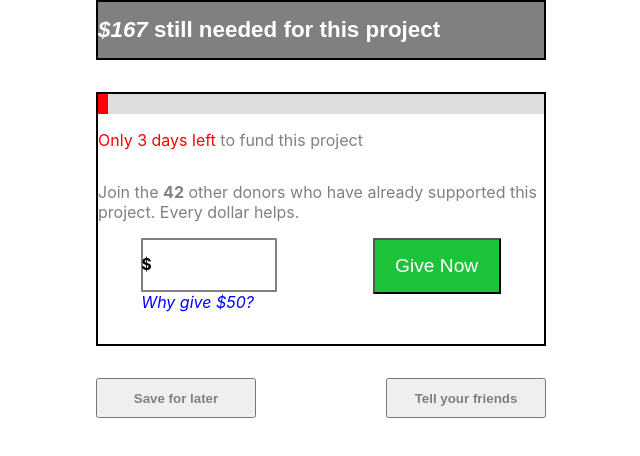
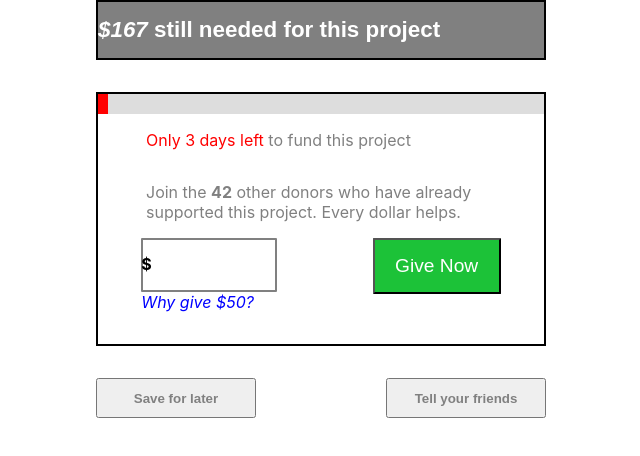
Before and after one commit to stanciuradu/donation-widget, a React (Create React App) app: page / in a window 1280 px wide. Shown: the top 456 px of the page, without its empty margins (319-959 px from the left). Built offline with nearby package versions, Linux system fonts and the light colour scheme.

Commit message:
Add some margins

```diff
--- a/src/components/Main.css
+++ b/src/components/Main.css
@@ -4,6 +4,7 @@
 }
 .main .paragraf-main {
   color: red;
+  margin-left: 3rem;
 }
 .main .span-main {
   color: grey;
@@ -11,6 +12,7 @@
 .main .article-main {
   margin-top: 2rem;
   color: grey;
+  margin-left: 3rem;
 }
 .main .span-second {
   font-weight: bold;
```
